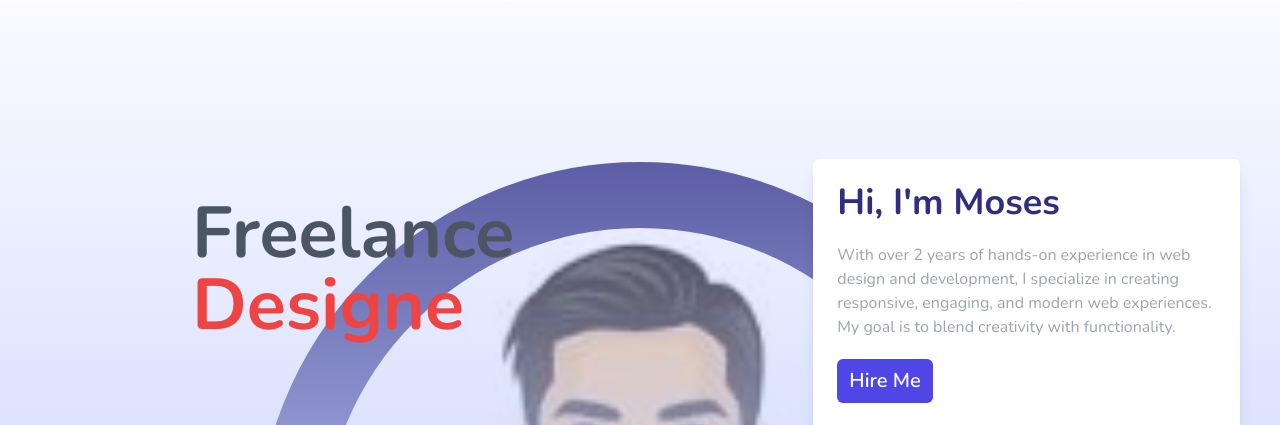
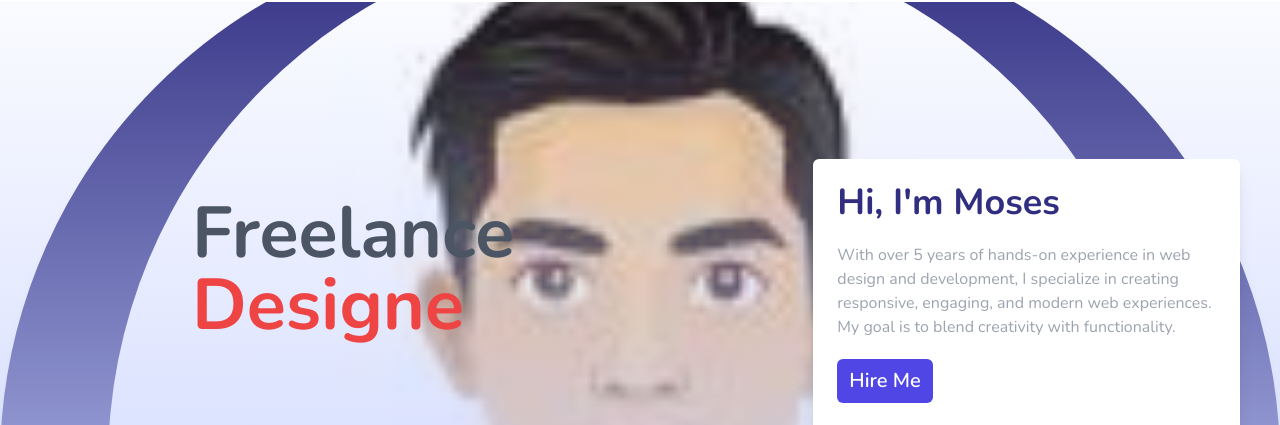
Before and after one commit to Moses361/my-portfolio-tailwind-project, a website: page index.html in a window 1280 px wide. Shown: the part 70-495 px from the top of the page. Drawn offline with nearby package versions, Linux system fonts and the light colour scheme.

Commit message:
fixe circle image background

```diff
--- a/index.html
+++ b/index.html
@@ -82,7 +82,7 @@
       <!-- intro content -->
       <!-- circle with image inside -->
       <div
-        class="hidden lg:flex items-center justify-center absolute -bottom-1/4 right-0 left-0 mx-auto w-big h-big bg-indigo-900 rounded-full -z-10 overflow-hidden border-2 border-indigo-900 shadow-lg"
+        class="flex items-center justify-center absolute -bottom-1/3 sm:-bottom-1/4 lg:-bottom-1/4 right-0 left-0 mx-auto w-32 h-32 sm:w-48 sm:h-48 lg:w-big lg:h-big bg-indigo-900 rounded-full -z-10 overflow-hidden border-2 border-indigo-900 shadow-lg"
       >
         <img
           class="w-10/12 h-10/12 object-cover rounded-full"
@@ -103,7 +103,7 @@
       >
         <h1 class="text-4xl font-bold text-indigo-900 dark:text-white">Hi, I'm Moses</h1>
         <p class="text-gray-400">
-          With over 2 years of hands-on experience in web design and development, I specialize in creating responsive, engaging, and modern web experiences. My goal is to blend creativity with functionality.
+          With over 5 years of hands-on experience in web design and development, I specialize in creating responsive, engaging, and modern web experiences. My goal is to blend creativity with functionality.
         </p>
         <a
           class="bg-indigo-600 text-white text-xl px-3 py-2 rounded-md font-semibold w-fit"
```
